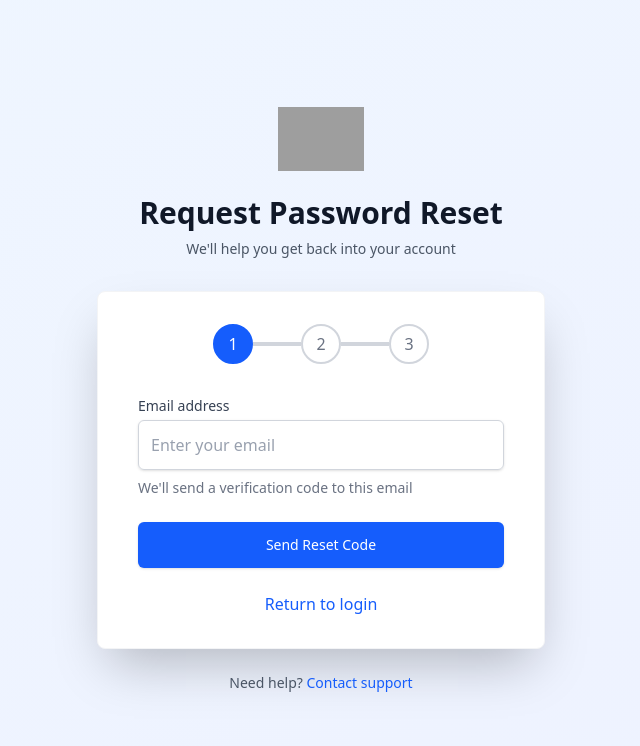
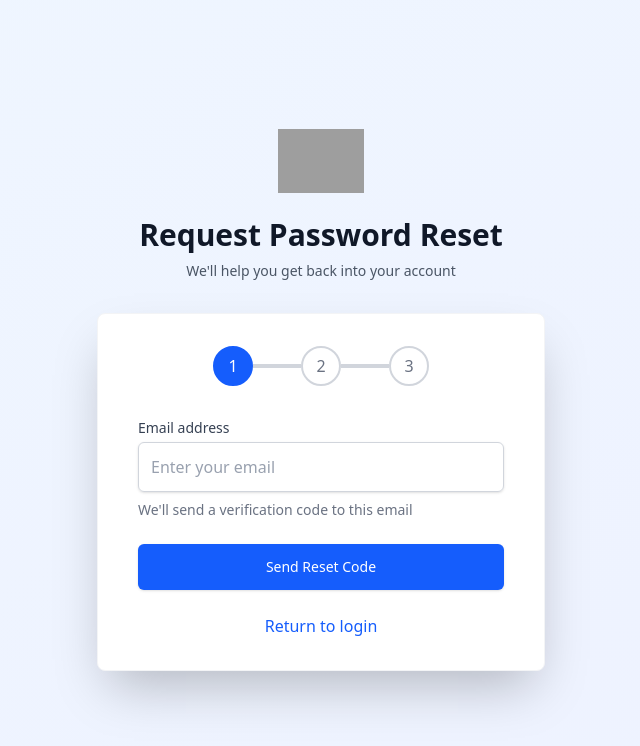
Before and after one commit to officialbryx/HireFlow-last, a React (Vite) app in the folder frontend/: page /forgot-password in a window 1280 px wide. Shown: the top 746 px of the page, without its empty margins (319-959 px from the left). Built offline with nearby package versions, Linux system fonts and the light colour scheme; grey boxes are pictures that could not be loaded.

Commit message:
Update ForgotPassword.jsx

```diff
--- a/frontend/src/pages/ForgotPassword.jsx
+++ b/frontend/src/pages/ForgotPassword.jsx
@@ -536,17 +536,6 @@ const ForgotPassword = () => {
             </form>
           )}
         </div>
-        <div className="mt-6 text-center">
-          <p className="text-sm text-gray-600">
-            Need help?{" "}
-            <a
-              href="#"
-              className="font-medium text-blue-600 hover:text-blue-500"
-            >
-              Contact support
-            </a>
-          </p>
-        </div>
       </div>
     </div>
   );
```
